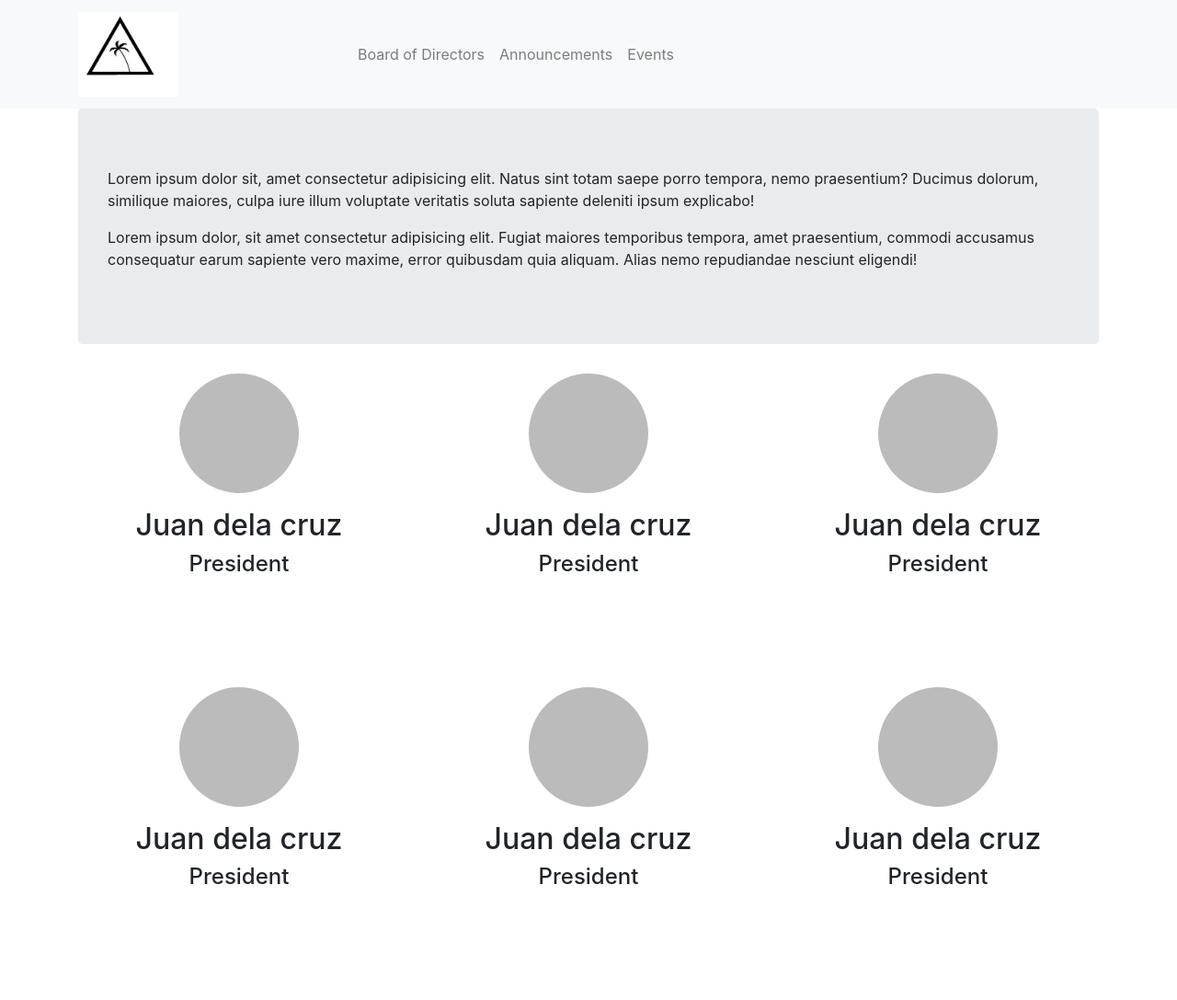
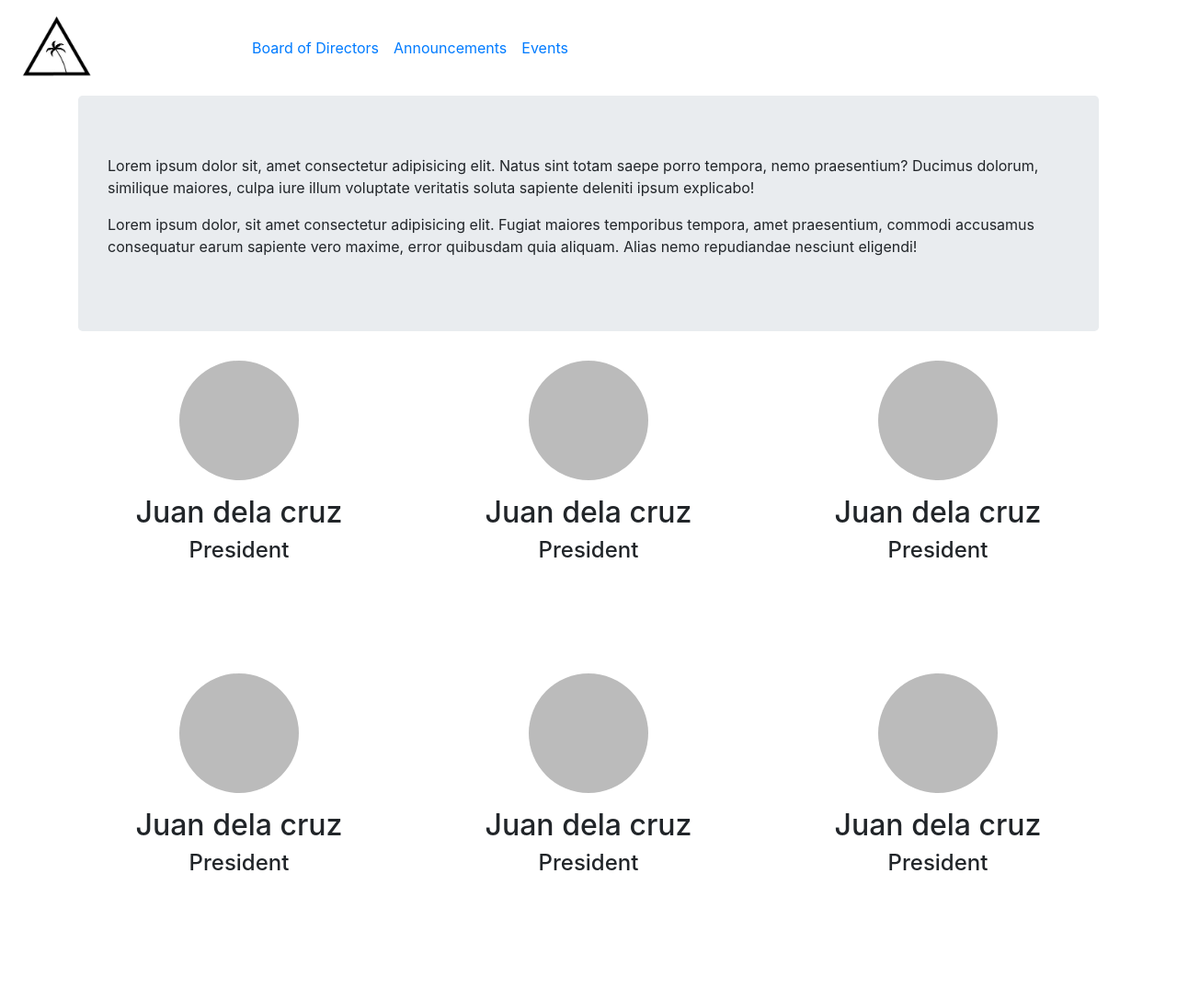
Before and after one commit to MangKong-coder/Urci-local, a Django app: page /bod/ in a window 1280 px wide. Shown: the whole page at 92% size. After the commit the page ends 946 px from the top, so only its background shows below. Run offline with Django 3.2, Linux system fonts and the light colour scheme.

Commit message:
'Upload-new-first-page'

```diff
--- a/home/static/home/css/master.css
+++ b/home/static/home/css/master.css
@@ -52,3 +52,10 @@
     width: 39%;
     height: auto;
 }
+
+
+.navbar-custom .navbar-brand,
+.navbar-custom .navbar-text,
+.navbar-custom .navbar-nav {
+    color: #32E875;
+    }
--- a/home/templates/base.html
+++ b/home/templates/base.html
@@ -14,14 +14,13 @@
 </head>
 <body>
 
-    <nav role="navigation" class="navbar navbar-expand-lg navbar-light bg-light techfont custom-navbar">
-        <div class="container">
-            <a class="navbar-brand techbrand" href="{% url 'home' %}"><img class="branding "src="{% static 'home/images/Urci-Logo.jpg' %} " alt=""></a>
+    <nav role="navigation" class="navbar navbar-expand navbar-custom">
+            <a class="navbar-brand" href="{% url 'home' %}"><img class="branding "src="{% static 'home/images/Urci-Logo.png' %}" alt=""></a>
             <button class="navbar-toggler" type="button" data-toggle="collapse" data-target="#navbarNavAltMarkup" aria-controls="navbarNavAltMarkup" aria-expanded="false" aria-label="Toggle navigation">
                 <span class="navbar-toggler-icon"></span>
             </button>
                 <div class="collapse navbar-collapse" id="navbarNavAltMarkup">
-                    <div class="navbar-nav mr-auto">
+                    <div class="navbar-nav">
 
                         {% if user.is_authenticated %}
                             <a class="nav-link" href="#">Create Announcement</a>
@@ -34,7 +33,6 @@
 
                     </div>
                 </div>
-        </div>
     </nav>
     <div class="container">
         {% block content %}
```
Also changed, not shown: home/static/home/images/Urci-Logo.png (added).
